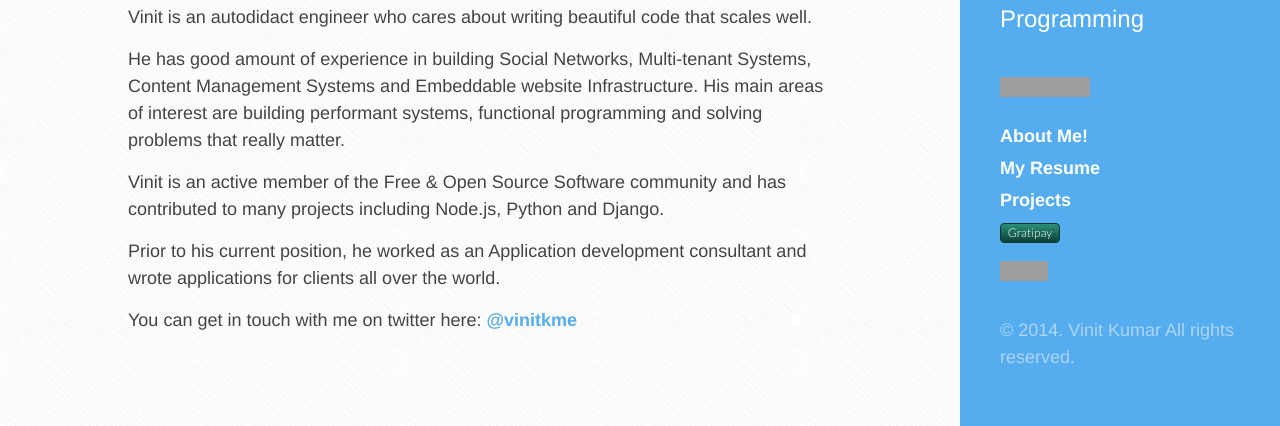
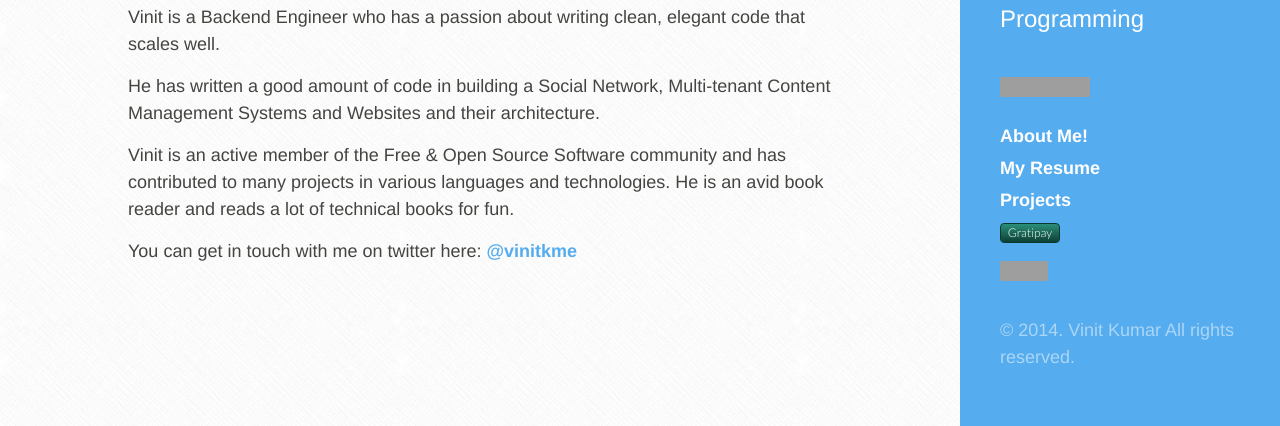
Before and after one commit to vinitkumar/vinitkumar.github.com, a Jekyll site: the page built from about.md, in a window 1280 px wide, cut to the strip 474-900 px from the top of the page. Built offline with Jekyll 4.4.1, drawn with Linux system fonts in a browser that asks for light colours; Markdown is read by kramdown in place of the engine named in the settings; grey boxes are pictures that could not be loaded.

Commit message:
Update about.md

```diff
--- a/about.md
+++ b/about.md
@@ -6,13 +6,10 @@
 <img src="https://avatars3.githubusercontent.com/u/537678?s=460" class="profile-pic">
 <iframe src="http://githubbadge.appspot.com/vinitkumar?s=1&a=0" style="border: 0;height: 142px;width: 200px;overflow: hidden;" frameBorder="0"></iframe>
 
+Vinit is a Backend Engineer who has a passion about writing clean, elegant code that scales well.
 
-Vinit is an autodidact engineer who cares about writing beautiful code that scales well.
+He has written a good amount of code in building a Social Network, Multi-tenant Content Management Systems and Websites and their architecture.
 
-He has good amount of experience in building Social Networks, Multi-tenant Systems, Content Management Systems and Embeddable website Infrastructure. His main areas of interest are building performant systems, functional programming and solving problems that really matter.
-
-Vinit is an active member of the Free & Open Source Software community and has contributed to many projects including Node.js, Python and Django.
-
-Prior to his current position, he worked as an Application development consultant and wrote applications for clients all over the world.
+Vinit is an active member of the Free & Open Source Software community and has contributed to many projects in various languages and technologies. He is an avid book reader and reads a lot of technical books for fun.
 
 You can get in touch with me on twitter here: [@vinitkme](http://twitter.com/vinitkme)
```
